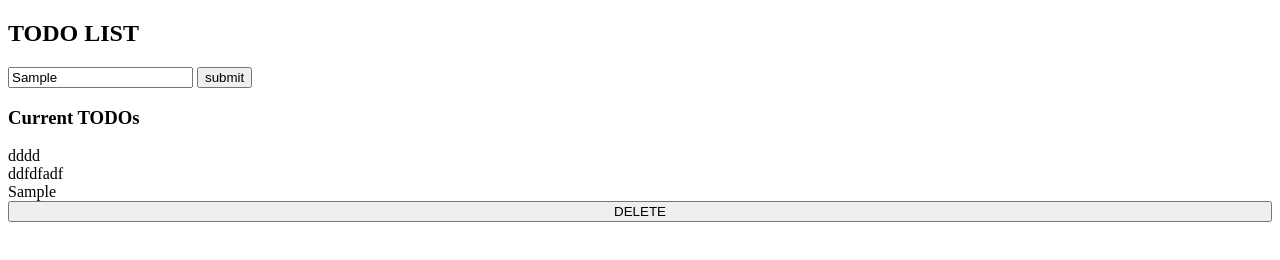
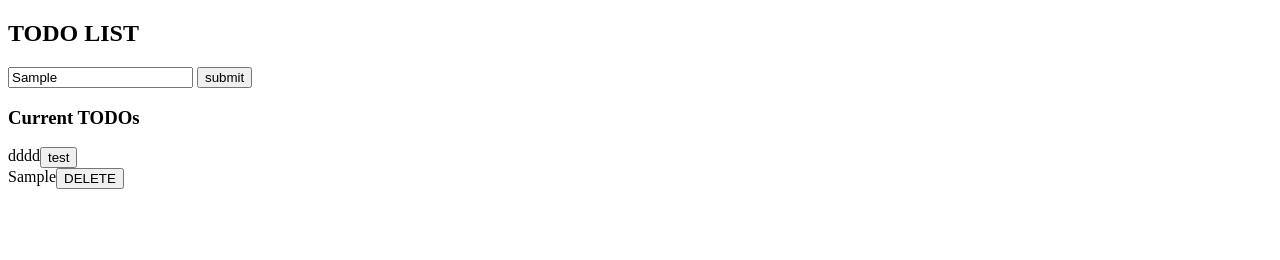
Before and after one commit to Itsprime/todolist, a plain HTML site: page index.html in a window 1280 px wide. Both pictures are taken after typing "Sample" into the empty fields and a click on the button "submit". Drawn offline with Linux system fonts and the light colour scheme.

Commit message:
added delete button function

```diff
--- a/index.html
+++ b/index.html
@@ -13,14 +13,14 @@
     <div class="container">
         <h2 class="title">TODO LIST</h2>
         <form class="form" id="formlist">
-            <input type="text" class="input" id="test123">
+            <input type="text" class="input" id="text-input">
             <button class="submit" id="submit-button" value="Submit">submit</button>
         </form>
         <div id="todolist" class="todo-list">
             <h3>Current TODOs</h1>
-                <div class="test">
+                <div class="wrapperDiv">
                     <div class="1">dddd</div>
-                    <div class="test2">ddfdfadf</div>
+                    <button>test</button>
                 </div>
         </div>
     </div>
--- a/script.js
+++ b/script.js
@@ -1,12 +1,5 @@
 const LIST = document.getElementById("todolist");
-// const text_value = document.getElementById("test123").value;
-// const text1 = document.createTextNode(text_value);
-const create2do = document.createElement("div");
 const submit = document.getElementById('submit-button');
-
-//get the element which youre going to put the div in LIST
-//create the Element which is a p (how to create multiple p when someone click )
-//inside the created p appendChild
 let add_id = 0;
 
 submit.addEventListener('click', e => {
@@ -15,19 +8,36 @@ submit.addEventListener('click', e => {
     add_id++;
 });
 
-
 //create a div that is inside the div(input_text) and button ? and display: grid on css
 //create an eventlistener, when click on delete button, delete whole div.
 function createTODO(amount) {
-    const input_text = document.createTextNode(document.getElementById("test123").value);
+    //create div containing div and delete button with class=for css and id${amount} to delete
+    var createWrapperDiv = document.createElement("div");
+    LIST.appendChild(createWrapperDiv)
+    createWrapperDiv.setAttribute(`id`, `${amount}`)
+    createWrapperDiv.setAttribute(`class`, `wrapperDiv`)
+
+    //creates div with submitted text
+    const input_text = document.createTextNode(document.getElementById("text-input").value);
     var createDiv = document.createElement("div");
     createDiv.append(input_text)
-    createDiv.setAttribute(`id`, `${add_id}`)
-    LIST.appendChild(createDiv)
+    createDiv.setAttribute(`id`, `${amount}`)
+    createWrapperDiv.appendChild(createDiv)
 
+    //creates DELETE button
     var createButton = document.createElement("button");
-    createButton.setAttribute(`id`, `${add_id}`)
+    createButton.setAttribute(`id`, `${amount}`)
     createButton.setAttribute(`content`, '')
     createButton.textContent = "DELETE"
-    LIST.appendChild(createButton)
+    createWrapperDiv.appendChild(createButton)
+
+    const buttons = document.getElementsByTagName("button");
+    Array.from(buttons).forEach(button =>
+        button.addEventListener("click", deleteTODO));
 }
+
+function deleteTODO(event){
+    var elem = document.getElementById(this.id);
+    if (this.id == "submit-button") return console.log("ignoring submit-button")
+    else return elem.parentNode.removeChild(elem) + console.log(this.id);
+}
--- a/style.css
+++ b/style.css
@@ -1,3 +1,7 @@
 .todo-list {
     display: grid;
 }
+
+.wrapperDiv {
+    display: flex;
+}
```
